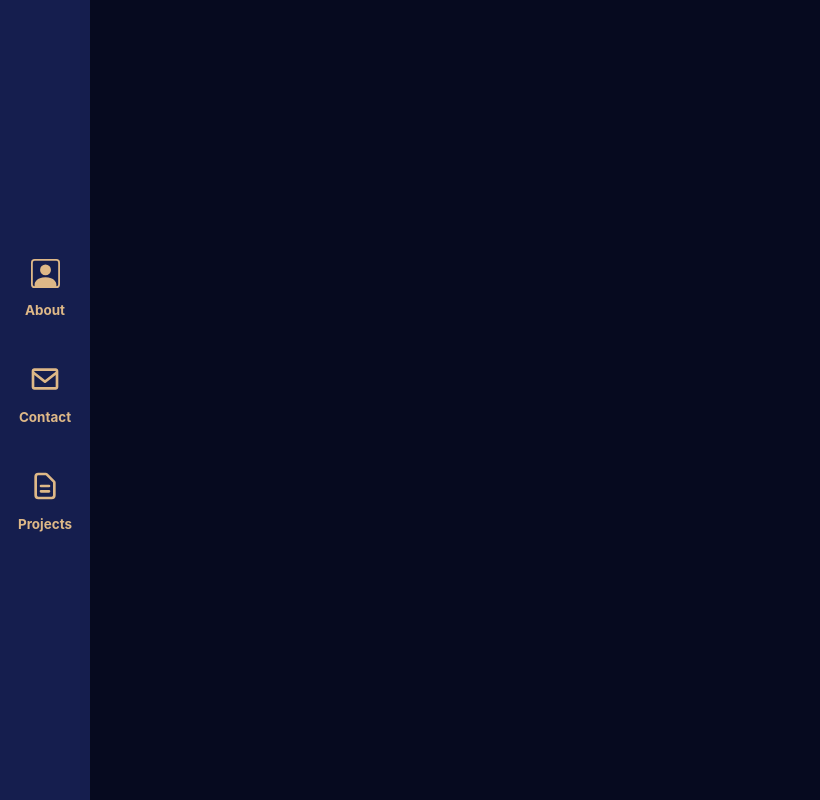
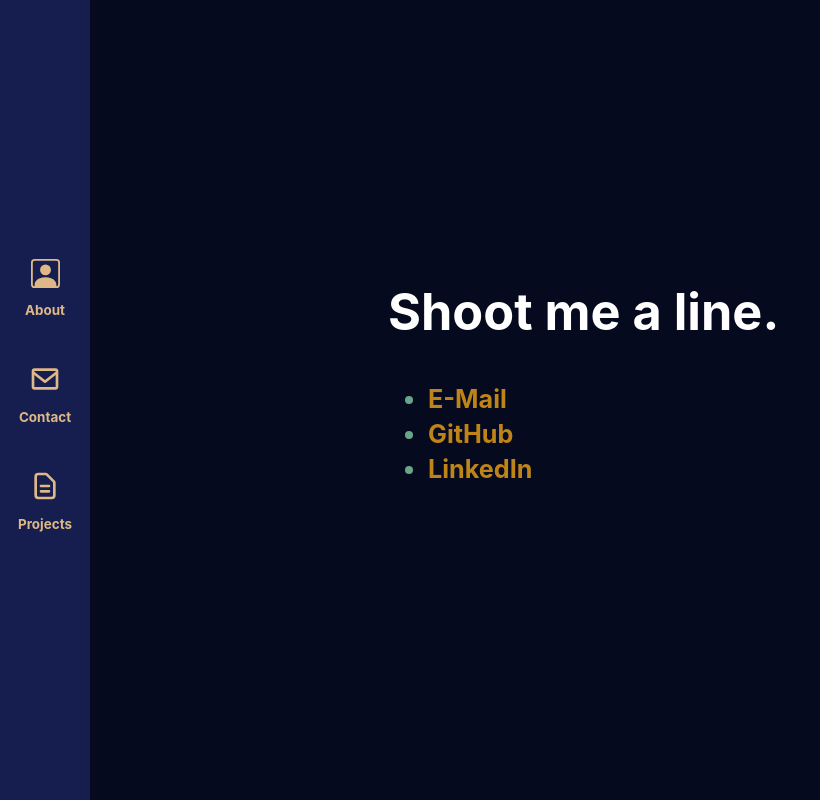
Before and after one commit to samueljmillward/portfolio, a Gatsby site: page /contact in a window 1280 px wide. Shown: the whole page, without its empty margins (0-820 px from the left). Built offline with nearby package versions, Linux system fonts and the light colour scheme; Gatsby itself is replaced by a stand-in of ours.

Commit message:
Add contact page, DRY

```diff
--- /dev/null
+++ b/src/components/Hyperlink.js
@@ -0,0 +1,9 @@
+import styled from 'styled-components';
+
+const Hyperlink = styled.a`
+    text-decoration: none;
+    color: #be8418;
+    font-weight: bold;
+`;
+
+export default Hyperlink;
--- /dev/null
+++ b/src/components/MenuLink.js
@@ -0,0 +1,21 @@
+import styled from 'styled-components';
+import { Link } from 'gatsby';
+
+const MenuLink = styled(Link)`
+    padding: 1rem 2rem;
+    cursor: pointer;
+    text-align: center;
+    text-decoration: none;
+    color: burlywood;
+    transition: all 0.3s ease-in;
+    font-size: 0.9rem;
+
+    &:hover {
+        color: #c46404;
+    }
+    h5 {
+        margin: 0.4rem;
+    }
+`;
+
+export default MenuLink;
--- a/src/components/Navbar.js
+++ b/src/components/Navbar.js
@@ -5,7 +5,7 @@
 import { BsPersonSquare } from 'react-icons/bs';
 import { HiOutlineDocumentText } from 'react-icons/hi';
 
-import { Link } from 'gatsby';
+import MenuLink from '../components/MenuLink';
 
 const Navbar = () => {
     return (
@@ -51,20 +51,3 @@
     align-items: center;
     position: relative;
 `;
-
-const MenuLink = styled(Link)`
-    padding: 1rem 2rem;
-    cursor: pointer;
-    text-align: center;
-    text-decoration: none;
-    color: burlywood;
-    transition: all 0.3s ease-in;
-    font-size: 0.9rem;
-
-    &:hover {
-        color: #c46404;
-    }
-    h5 {
-        margin: 0.4rem;
-    }
-`;
--- a/src/hooks/use-sitemetadata.js
+++ b/src/hooks/use-sitemetadata.js
@@ -1,4 +1,4 @@
-import { graphgql, useStaticQuery } from 'gatsby';
+import { graphql, useStaticQuery } from 'gatsby';
 
 const useSiteMetadata = () => {
     const data = useStaticQuery(graphql`
--- a/src/pages/contact.js
+++ b/src/pages/contact.js
@@ -1,10 +1,35 @@
 import React from 'react';
-// import styled from 'styled-components';
 
 import Layout from '../components/Layout';
+import Hyperlink from '../components/Hyperlink';
+import Main from '../styles/Main';
+import Wrapper from '../styles/Wrapper';
 
 export default () => (
     <>
-        <Layout />
+        <Layout>
+            <Main>
+                <Wrapper>
+                    <h1>Shoot me a line.</h1>
+                    <ul>
+                        <li>
+                            <Hyperlink href="mailto:samuel.j.millward@hotmail.com">
+                                E-Mail
+                            </Hyperlink>
+                        </li>
+                        <li>
+                            <Hyperlink href="https://github.com/samueljmillward">
+                                GitHub
+                            </Hyperlink>
+                        </li>
+                        <li>
+                            <Hyperlink href="https://www.linkedin.com/in/samueljmillward">
+                                LinkedIn
+                            </Hyperlink>
+                        </li>
+                    </ul>
+                </Wrapper>
+            </Main>
+        </Layout>
     </>
 );
--- /dev/null
+++ b/src/styles/Main.js
@@ -0,0 +1,10 @@
+import styled from 'styled-components';
+
+const Main = styled.div`
+    height: 42em;
+    display: flex;
+    justify-content: center;
+    align-items: center;
+`;
+
+export default Main;
--- /dev/null
+++ b/src/styles/Wrapper.js
@@ -0,0 +1,8 @@
+import styled from 'styled-components';
+
+const Wrapper = styled.div`
+    width: 20em;
+    font-size: 1.4em;
+`;
+
+export default Wrapper;
```
Also changed, not shown: src/pages/index.js (+3 -19 lines).
